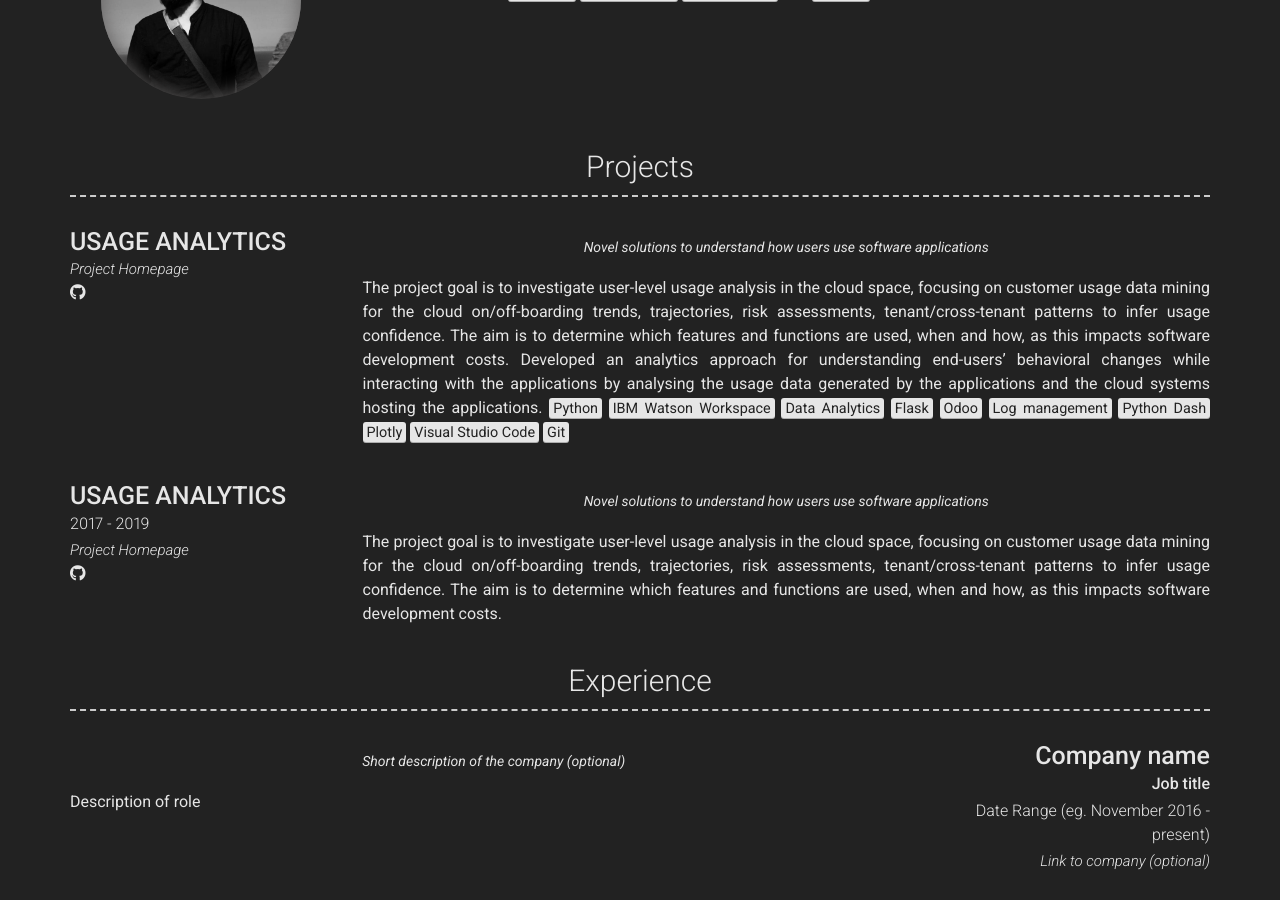
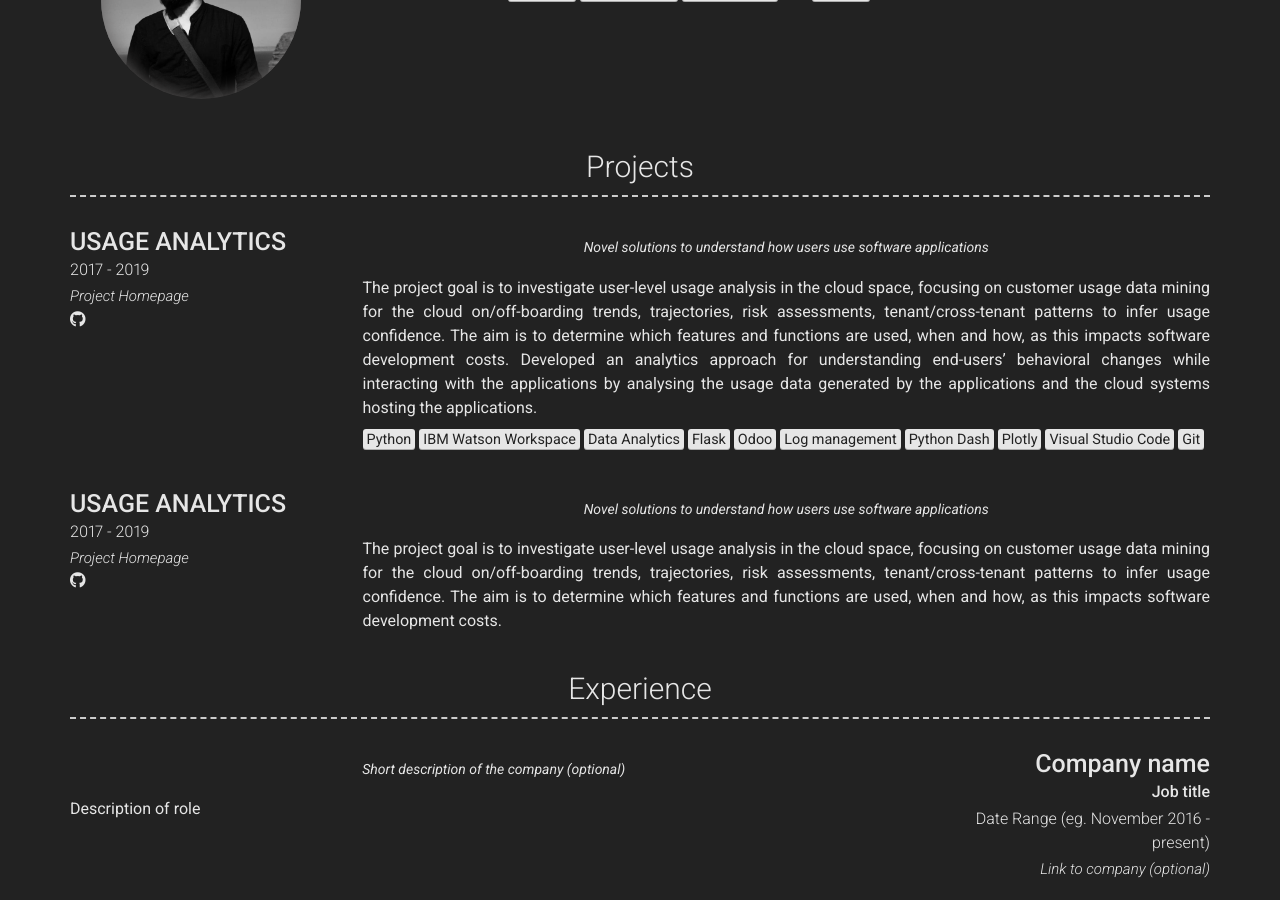
Before and after one commit to manoj-kesavulu/manoj-kesavulu.github.io, a Jekyll site: the page built from index.md, in a window 1280 px wide and 900 px high, scrolled down 490 px. Built offline with Jekyll 4.4.1, drawn with Linux system fonts in a browser that asks for light colours; nearby versions of some CDN libraries.

Commit message:
Update _config.yml
minor visual changes

```diff
--- a/_config.yml
+++ b/_config.yml
@@ -69,6 +69,7 @@ content:
     content:
       - layout: left
         title: USAGE ANALYTICS
+        caption: 2017 - 2019
         link: https://dcu.lero.ie/usage-analytics/
         link_text: Project Homepage
         additional_links:
@@ -80,6 +81,7 @@ content:
         description: | # this will include new lines to allow paragraphs
           The project goal is to investigate user-level usage analysis in the cloud space, focusing on customer usage data mining for the cloud on/off-boarding trends, trajectories, risk assessments, tenant/cross-tenant patterns to infer usage confidence. The aim is to determine which features and functions are used, when and how, as this impacts software development costs.
           Developed an analytics approach for understanding end-users’ behavioral changes while interacting with the applications by analysing the usage data generated by the applications and the cloud systems hosting the applications.
+
           <mark>Python</mark> <mark>IBM Watson Workspace</mark> <mark>Data Analytics</mark> <mark>Flask</mark> <mark>Odoo</mark> <mark>Log management</mark> <mark>Python Dash</mark> <mark>Plotly</mark> <mark>Visual Studio Code</mark> <mark>Git</mark>
       - layout: left
         title: USAGE ANALYTICS
```
